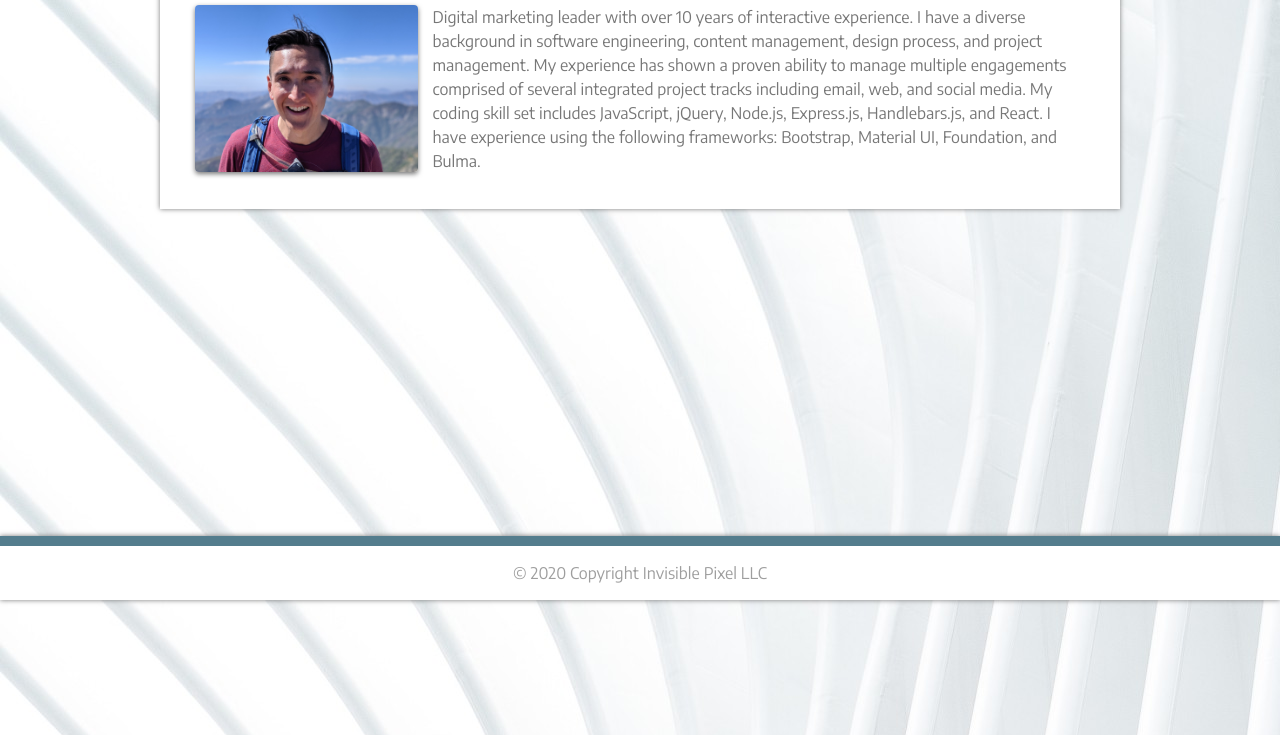
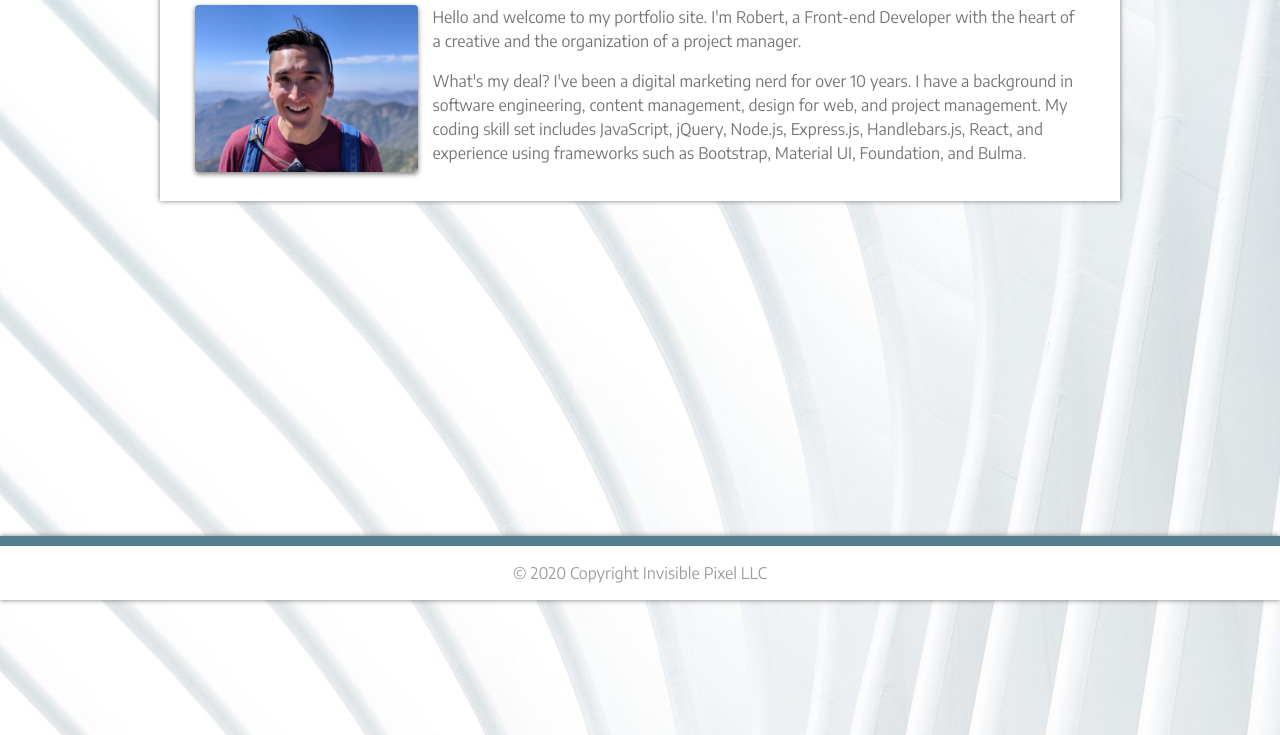
Before and after one commit to pierceforfears/Portfolio, a website: page public/index.html in a window 1280 px wide. Shown: the part 200-935 px from the top of the page. Drawn offline with nearby package versions, Linux system fonts and the light colour scheme.

Commit message:
updated about page description

```diff
--- a/public/index.html
+++ b/public/index.html
@@ -38,14 +38,13 @@
         <h2>About Me</h2>
         <div class="main col-xs-12 col-sm-12 col-md-12 col-md-12">
             <img class="headshot col-xs-12 col-sm-6 col-md-3 col-lg-3" src="assets/images/pierce_image1.jpg" alt="">
-            <p class="main">Digital marketing leader with over 10 years of interactive experience. I have a diverse
-                background in
-                software engineering, content management, design process, and project management. My experience has
-                shown a proven ability to
-                manage multiple engagements comprised of several integrated project tracks including email, web, and
-                social
-                media. My coding skill set includes JavaScript, jQuery, Node.js, Express.js, Handlebars.js, and React. I
-                have experience using the following frameworks: Bootstrap, Material UI, Foundation, and Bulma.
+            <p class="main">Hello and welcome to my portfolio site. I'm Robert, a Front-end Developer with the heart of
+                a creative and the organization of a project manager. </p>
+            <p>What's my deal? I've been a digital
+                marketing nerd for over 10 years. I have a background in software engineering, content
+                management, design for web, and project management. My coding skill set includes JavaScript, jQuery,
+                Node.js, Express.js, Handlebars.js, React, and experience using frameworks such as Bootstrap, Material
+                UI, Foundation, and Bulma.
             </p>
         </div>
 
```
